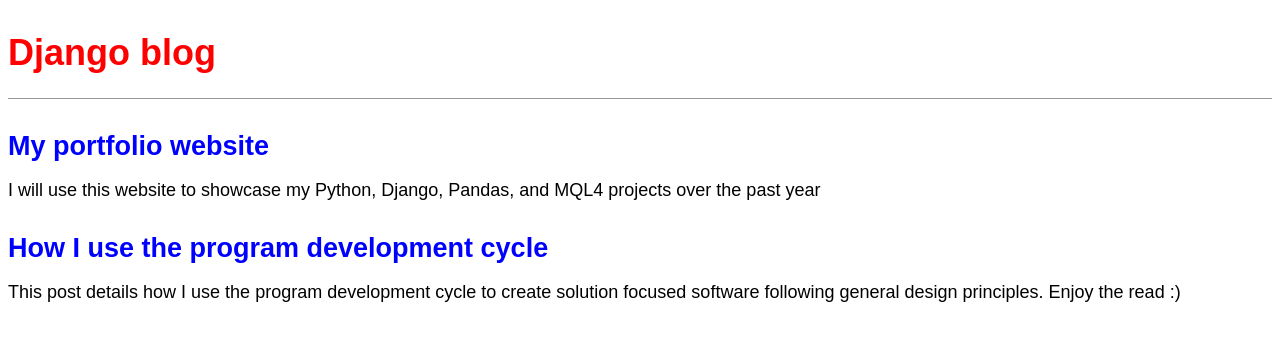
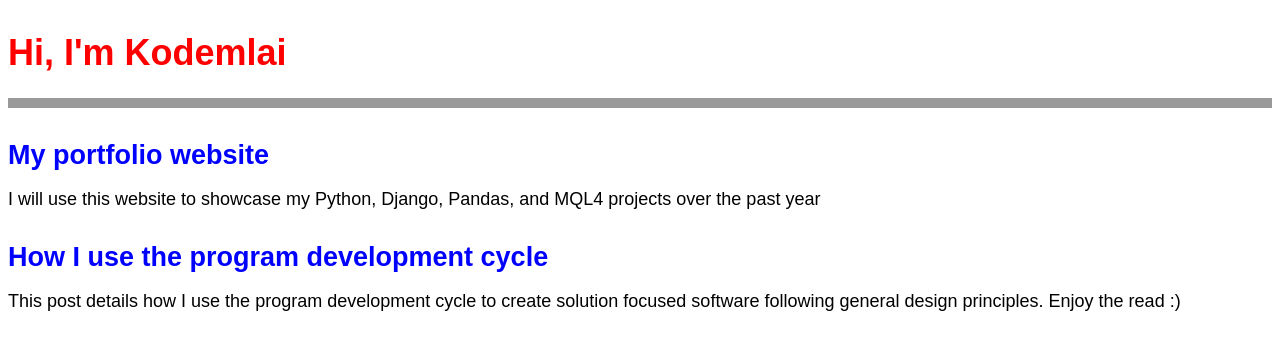
Before and after one commit to gooeycode/website, a Django app: page / in a window 1280 px wide. Shown: the top 350 px of the page. Run offline with Django 4.2, Linux system fonts and the light colour scheme; data comes from the database, SQL or seed files in the repository; both versions use the stored data as it was after the commit.

Commit message:
editing html & database contents

```diff
--- a/static/css/base.css
+++ b/static/css/base.css
@@ -2,6 +2,11 @@
 header h1 a {
     color: red;
     text-decoration: none;
+}
+
+header h2 {
+    color: red;
+    float: left;
 }
 
 body {
@@ -10,7 +15,7 @@
 }
 
 header {
-    border-bottom: 1px solid #999;
+    border-bottom: 10px solid #999;
     margin-bottom: 2rem;
     display: flex;
 }
--- a/templates/base.html
+++ b/templates/base.html
@@ -3,14 +3,15 @@
 <html>
     <head>
         <title>
-            Django Blog
+            Kodemlai
         </title>
         <link rel="stylesheet" href="{% static 'css/base.css' %}"
         <link rel="stylesheet" href="https://fonts.googleapis.com/css?family=Source+Sans+Pro:400">
     </head>
     <body>
         <header>
-            <h1> <a href="{% url 'home' %}"> Django blog</a></h1>
+            <h1> <a href="{% url 'home' %}"> Hi, I'm Kodemlai </a></h1> <br>
+
         </header>
         <div>
             {% block content %}
--- a/templates/home.html
+++ b/templates/home.html
@@ -1,4 +1,5 @@
 <!-- templates/home.html -->
+
 {% extends "base.html" %}
 
 {% block content %}
```
Also changed, not shown: db.sqlite3.
